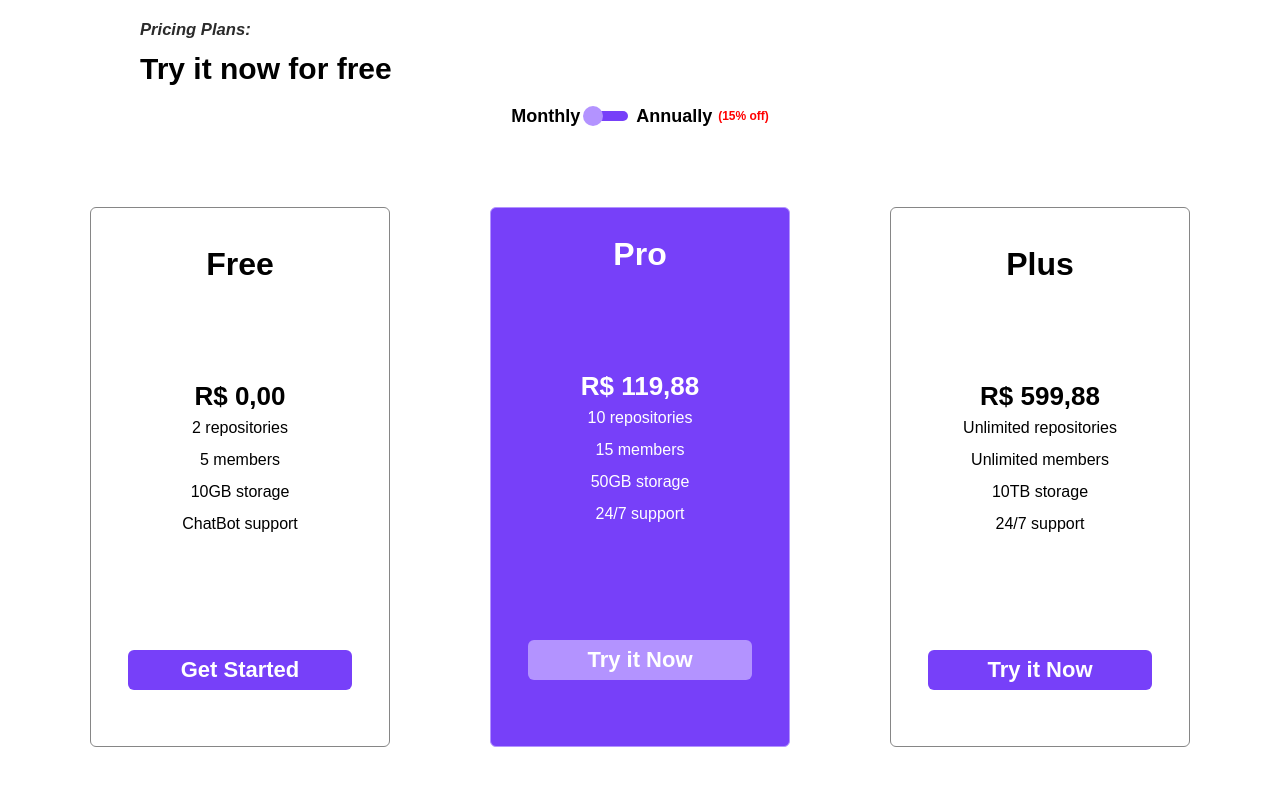
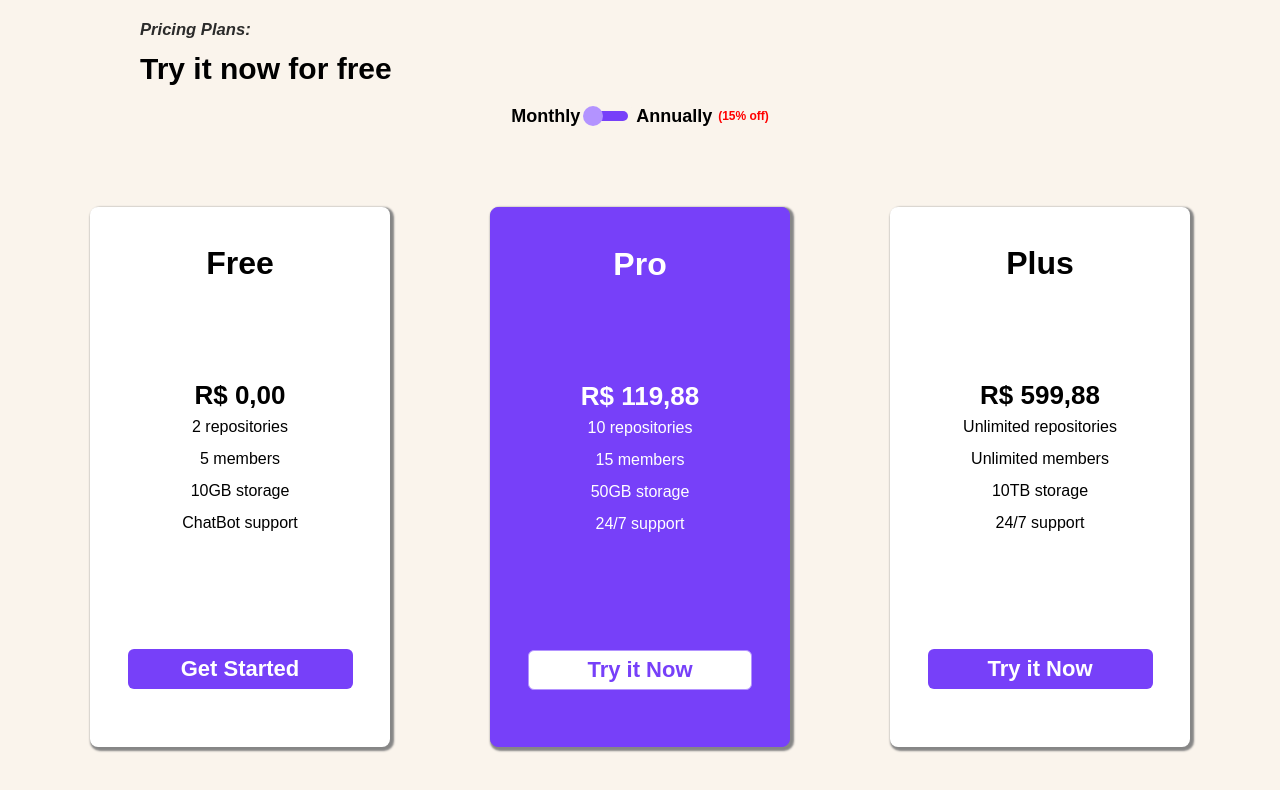
Before and after one commit to anddreluis2/pricing-page, a React (Vite) app: page / in a window 1280 px wide. Shown: the top 790 px of the page. Built offline with nearby package versions, Linux system fonts and the light colour scheme; data requests are answered from the project's data file.

Commit message:
finalizando estilos

```diff
--- a/src/components/Cards/styles.module.scss
+++ b/src/components/Cards/styles.module.scss
@@ -2,37 +2,46 @@
     margin: 0;
     padding: 0;
     box-sizing: border-box;
+    background-color: #faf4ec;
 }
 
 .card {
-    border-radius: 6px;
+    background-color: #fff;
+    border-radius: 8px;
     line-height: 32px;
     height: 100%;
     width: 25%;
     text-align: center;
-    border: 1px solid #868686;
+    box-shadow: 2px 2px 2px 2px #868686;
 
     h1 {
+        background-color: #fff;
         margin-top: 40px;
     }
 
     li {
+        background-color: #fff;
         list-style: none;
+    }
+
+    p {
+        background-color: #fff;
     }
 }
 
 .principal {
     background-color: #7740f9;
-    border-radius: 6px;
+    border-radius: 8px;
     line-height: 32px;
     height: 100%;
     width: 25%;
     text-align: center;
-    border: 1px solid #b393ff;
     color: #fff;
+    border: solid 1px #7740f9;
+    box-shadow: 2px 2px 2px 2px #868686;
 
     h1 {
-        margin-top: 30px;
+        margin-top: 40px;
         background-color: #7740f9;
     }
 
@@ -46,7 +55,9 @@
     }
 
     button {
-        background-color: #b393ff;
+        color: #7740f9;
+        border: 1px solid #b393ff;
+        background-color: #fff;
 
         &:hover {
             background-color: #fff;
```
